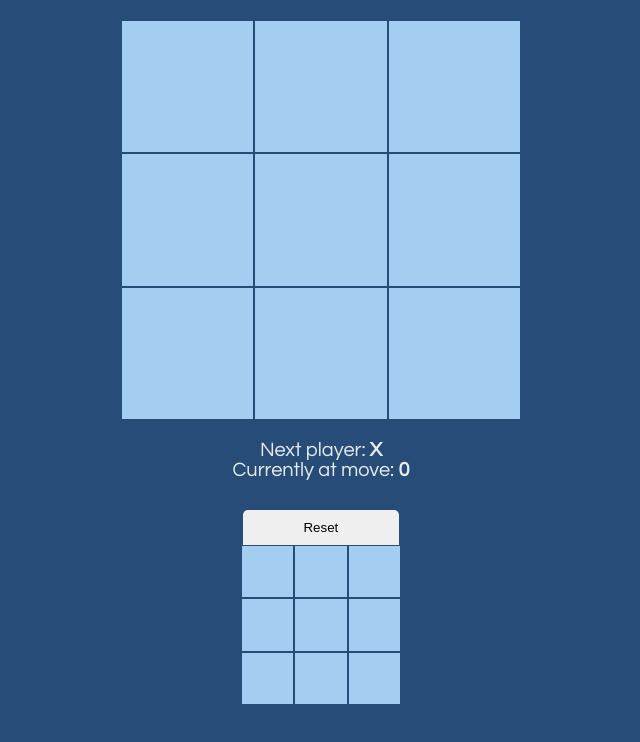
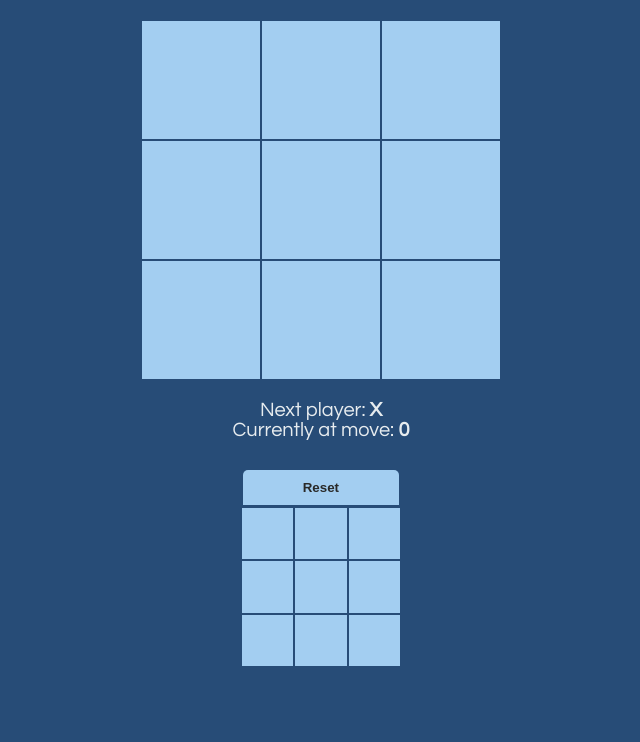
Before and after one commit to SamAndPel/tic-tac-toe, a React app: page / in a window 1280 px wide. Shown: the whole page, without its empty margins (319-959 px from the left). Built offline with nearby package versions, Linux system fonts and the light colour scheme.

Commit message:
Minor style changes

```diff
--- a/src/components/game.css
+++ b/src/components/game.css
@@ -30,11 +30,22 @@ ul {
 }
 
 .game-timeline-button {
+    background-color: var(--square-colour);
+    color: var(--grey-colour);
+    font-weight: bold;
     width: 9.8rem;
-    margin: 10px 11.5px 0;
+    margin: 10px 11.5px 2px;
     padding: 10px 10px;
     border: 0;
     border-radius: 5px 5px 0 0;
     cursor: pointer;
-    transition: 0.3s ease;
+    transition: 0.2s ease;
 }
+
+.game-timeline-button:hover {
+    background-color: var(--emph-colour);
+}
+
+.game-timeline-button:active {
+    background-color: var(--highlight-colour);
+}
--- a/src/components/game.js
+++ b/src/components/game.js
@@ -54,6 +54,7 @@ class Game extends React.Component {
     }
 
     jumpTo(step) {
+        window.scrollTo({ top: 0, behavior: "smooth" });
         this.setState({
             currentStep: step,
             xToPlay: (step % 2) === 0,
--- a/src/components/square.css
+++ b/src/components/square.css
@@ -6,7 +6,7 @@
     width: var(--cell-size);
     height: var(--cell-size);
     float: left;
-    transition: 0.3s ease;
+    transition: 0.2s ease;
 }
 
 .square:not(.highlighted):hover {
--- a/src/index.css
+++ b/src/index.css
@@ -5,7 +5,8 @@
     --square-colour: #A3CEF1;
     --emph-colour: #6096BA;
     --highlight-colour: #DC493A;
-    --desired-grid-size: 50vh;
+    --grey-colour: #292928;
+    --desired-grid-size: min(45vh, 80vw);
     --preview-desired-grid-size: 10rem;
     --cell-size: calc(var(--desired-grid-size) / 3);
     --preview-cell-size: calc(var(--preview-desired-grid-size) / 3);
```
